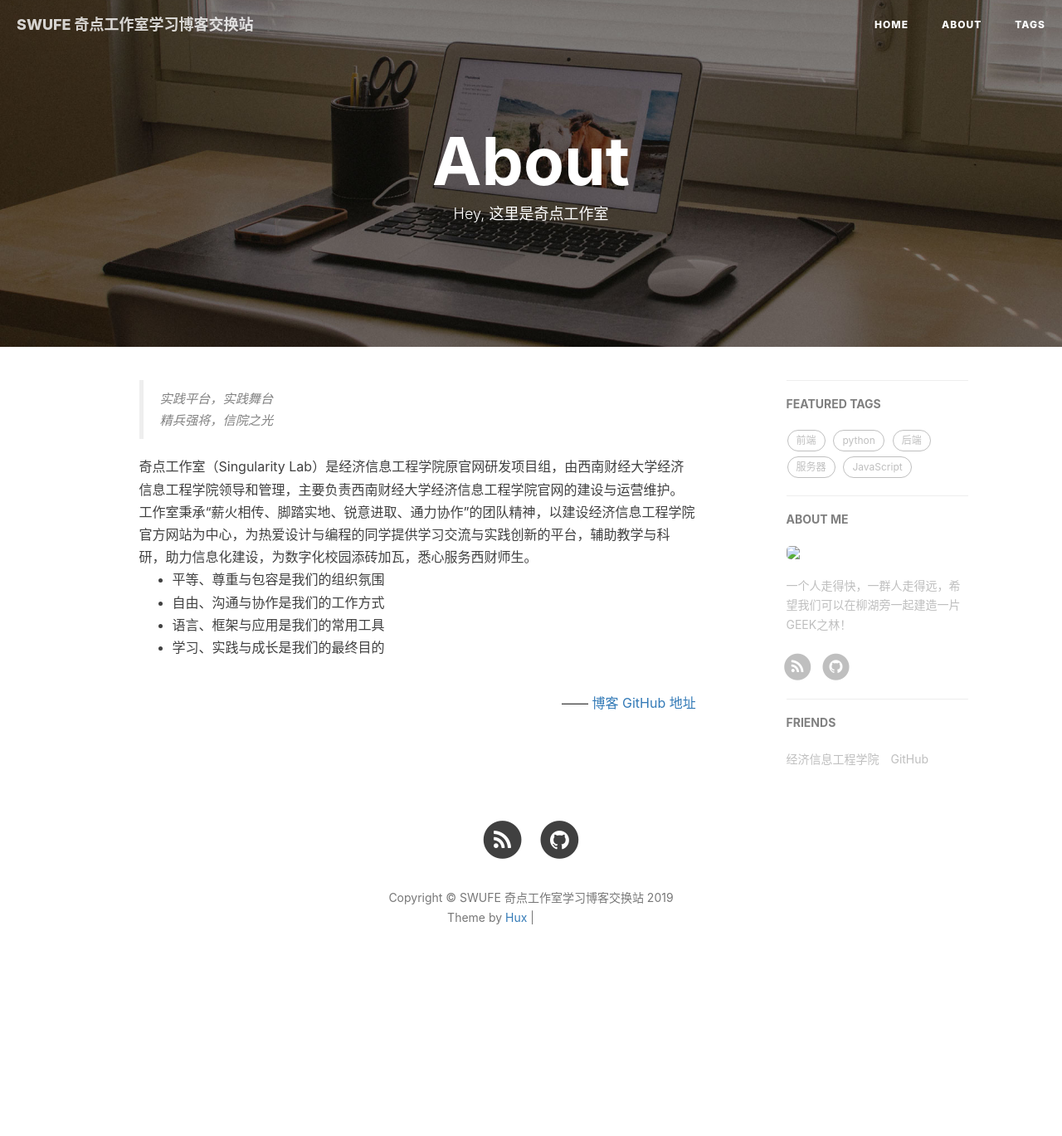
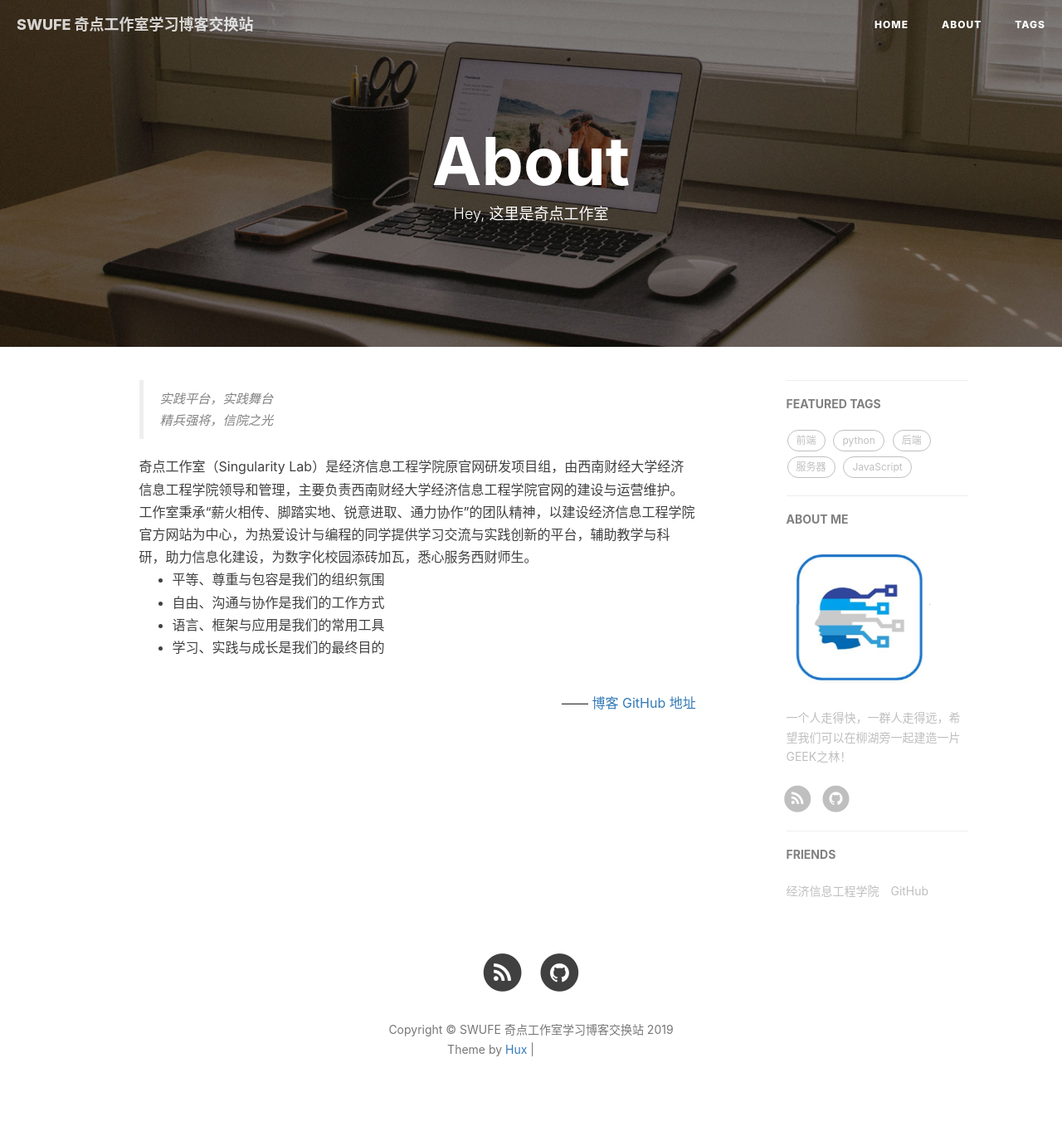
Before and after one commit to wjy990706/Blog-Share, a Jekyll site: the page built from about.html, in a window 1280 px wide. Shown: the whole page at 83% size. Built offline with Jekyll 4.4.1, drawn with Linux system fonts in a browser that asks for light colours; nearby versions of some CDN libraries; comment, search, counter and statistics services are not loaded; before the commit the page ends 1210 px from its top, so only the background shows below that; grey boxes are pictures that could not be loaded.

Commit message:
Improve links url

```diff
--- a/_config.yml
+++ b/_config.yml
@@ -59,17 +59,17 @@ duoshuo_share: true                     # set to false if you want to use Commen
 
 # Analytics settings
 # Baidu Analytics
-ba_track_id: 4cc1f2d8f3067386cc5cdb626a202900
-# Google Analytics
-ga_track_id: 'UA-49627206-1'            # Format: UA-xxxxxx-xx
-ga_domain: huangxuan.me
+# ba_track_id: 4cc1f2d8f3067386cc5cdb626a202900
+# # Google Analytics
+# ga_track_id: 'UA-49627206-1'            # Format: UA-xxxxxx-xx
+# ga_domain: huangxuan.me
 
 
 
 # Sidebar settings
 sidebar: true                           # whether or not using Sidebar.
 sidebar-about-description: "一个人走得快，一群人走得远，希望我们可以在柳湖旁一起建造一片GEEK之林！"
-sidebar-avatar: img/logo1.png      # use absolute URL, seeing it's used in both `/` and `/about/`
+sidebar-avatar: /Blog-Share/img/logo1.png      # use absolute URL, seeing it's used in both `/` and `/about/`
 
 
 
--- a/_includes/footer.html
+++ b/_includes/footer.html
@@ -146,7 +146,7 @@
 
 <!--fastClick.js -->
 <script>
-  async ("http://cdn.bootcss.com/fastclick/1.0.6/fastclick.min.js", function() {
+  async ("https://cdn.bootcss.com/fastclick/1.0.6/fastclick.min.js", function() {
     var $nav = document.querySelector("nav");
     if ($nav) FastClick.attach($nav);
   })
--- a/_includes/head.html
+++ b/_includes/head.html
@@ -4,7 +4,7 @@
   <meta name="google-site-verification" content="xBT4GhYoi5qRD5tr338pgPM5OWHHIDR6mNg1a3euekI" />
   <meta name="viewport" content="width=device-width, initial-scale=1">
   <meta name="description" content="{{ site.description }}">
-    <meta name="keyword"  content="{{ site.keyword }}">
+  <meta name="keyword" content="{{ site.keyword }}">
   <link rel="shortcut icon" href="{{ site.baseurl }}/img/favicon.ico">
 
   <title>{% if page.title %}{{ page.title }} - {{ site.SEOTitle }}{% else %}{{ site.SEOTitle }}{% endif %}</title>
@@ -23,14 +23,8 @@
   <!-- Custom Fonts -->
   <!-- <link href="http://maxcdn.bootstrapcdn.com/font-awesome/4.3.0/css/font-awesome.min.css" rel="stylesheet" type="text/css"> -->
   <!-- Hux change font-awesome CDN to qiniu -->
-    <link href="http://cdn.staticfile.org/font-awesome/4.2.0/css/font-awesome.min.css" rel="stylesheet" type="text/css">
+  <link href="https://cdn.staticfile.org/font-awesome/4.2.0/css/font-awesome.min.css" rel="stylesheet" type="text/css">
 
-
-    <!-- Hux Delete, sad but pending in China
-    <link href='http://fonts.googleapis.com/css?family=Lora:400,700,400italic,700italic' rel='stylesheet' type='text/css'>
-    <link href='http://fonts.googleapis.com/css?family=Open+Sans:300italic,400italic,600italic,700italic,800italic,400,300,600,700,800' rel='stylesheet' type='text/
-    css'>
-    -->
 
 
   <!-- HTML5 Shim and Respond.js IE8 support of HTML5 elements and media queries -->
```
Also changed, not shown: img/icon_wechat.png (deleted). Lines whose indentation alone changed are shown as unchanged.
